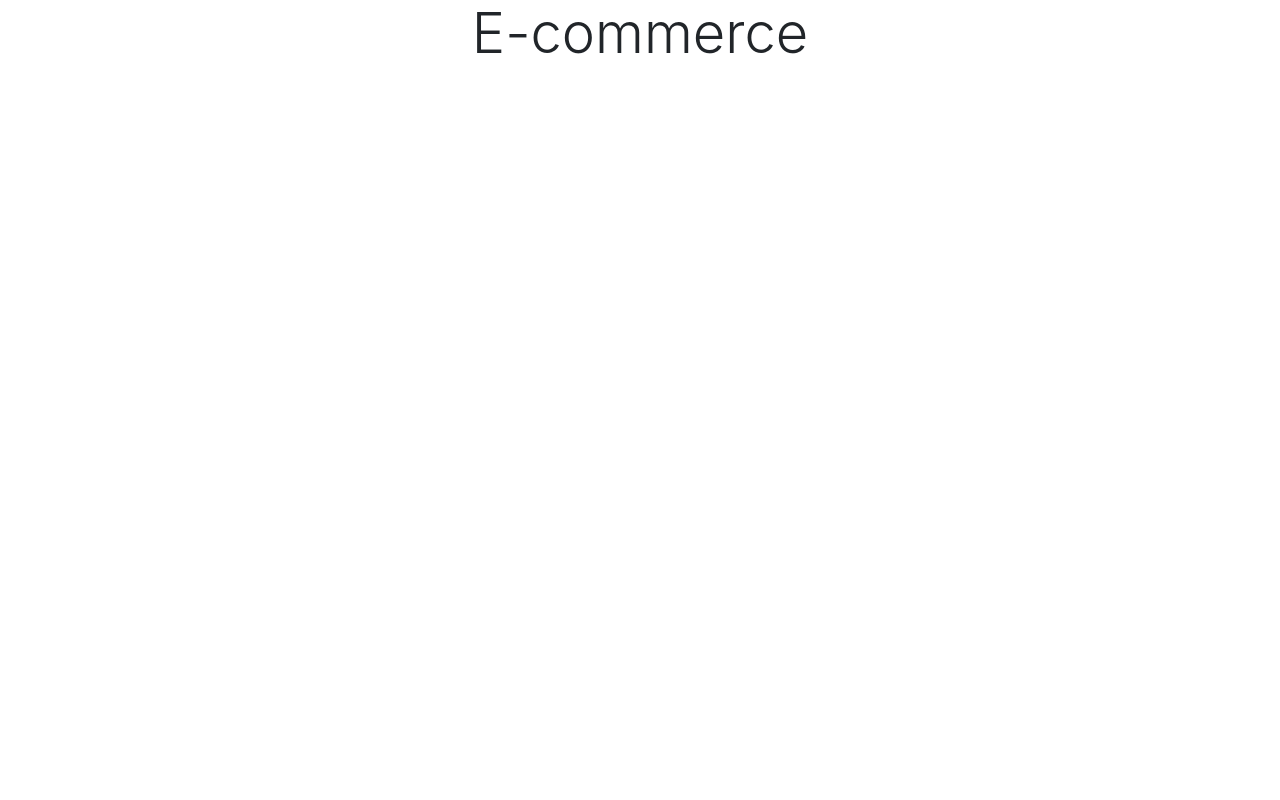
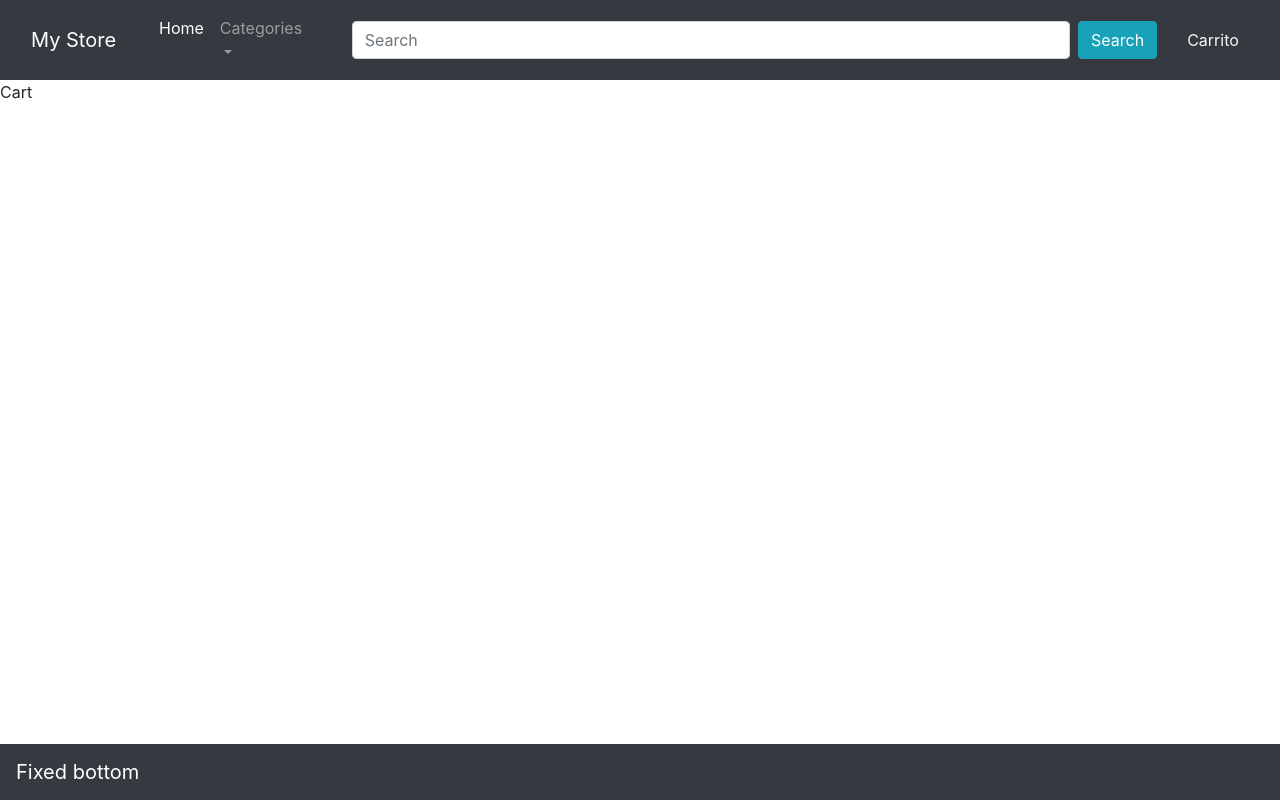
Before and after one commit to vmagana3/ecommerceredux, a React (Create React App) app: page /cart in a window 1280 px wide. Built offline with nearby package versions, Linux system fonts and the light colour scheme.

Commit message:
Initial router implemented and Top menu on UI

```diff
--- a/package.json
+++ b/package.json
@@ -8,6 +8,7 @@
     "@testing-library/user-event": "^13.5.0",
     "react": "^18.2.0",
     "react-dom": "^18.2.0",
+    "react-icons": "^4.4.0",
     "react-redux": "^8.0.2",
     "react-router-dom": "^6.3.0",
     "react-scripts": "5.0.1",
--- a/public/index.html
+++ b/public/index.html
@@ -19,4 +19,7 @@
     <noscript>You need to enable JavaScript to run this app.</noscript>
     <div id="root"></div>
   </body>
+  <script src="https://code.jquery.com/jquery-3.2.1.slim.min.js" integrity="sha384-KJ3o2DKtIkvYIK3UENzmM7KCkRr/rE9/Qpg6aAZGJwFDMVNA/GpGFF93hXpG5KkN" crossorigin="anonymous"></script>
+  <script src="https://cdn.jsdelivr.net/npm/popper.js@1.12.9/dist/umd/popper.min.js" integrity="sha384-ApNbgh9B+Y1QKtv3Rn7W3mgPxhU9K/ScQsAP7hUibX39j7fakFPskvXusvfa0b4Q" crossorigin="anonymous"></script>
+  <script src="https://cdn.jsdelivr.net/npm/bootstrap@4.0.0/dist/js/bootstrap.min.js" integrity="sha384-JZR6Spejh4U02d8jOt6vLEHfe/JQGiRRSQQxSfFWpi1MquVdAyjUar5+76PVCmYl" crossorigin="anonymous"></script>
 </html>
--- a/src/App.js
+++ b/src/App.js
@@ -1,8 +1,9 @@
+//Components
+import Main from "./Route/Main";
+
 function App() {
   return (
-    <div className="App">
-      <p className="display-4 text-center">E-commerce</p>
-    </div>
+    <Main/>
   );
 }
 
--- /dev/null
+++ b/src/Components/Cart.jsx
@@ -0,0 +1,5 @@
+export default function Cart(){
+    return(
+        <div>Cart</div>
+    );
+};
--- /dev/null
+++ b/src/Components/Footer.jsx
@@ -0,0 +1,7 @@
+export default function Footer(){
+    return(
+        <nav className="navbar fixed-bottom navbar-dark bg-dark">
+            <a className="navbar-brand" href="#">Fixed bottom</a>
+        </nav>
+    );
+};
--- /dev/null
+++ b/src/Components/Menu.jsx
@@ -0,0 +1,43 @@
+import {Link} from 'react-router-dom'
+export default function Menu(){
+    return(
+        <>
+            <nav className="navbar navbar-expand-lg navbar-dark bg-dark row m-0">
+
+                <button className="navbar-toggler" type="button" data-toggle="collapse" data-target="#navbarSupportedContent" aria-controls="navbarSupportedContent" aria-expanded="false" aria-label="Toggle navigation">
+                    <span className="navbar-toggler-icon"></span>
+                </button>
+
+                <a className="navbar-brand col-lg-1 text-center" href="/cart">My Store</a>
+
+                <div className="collapse navbar-collapse col-lg-11" id="navbarSupportedContent">
+
+                    <ul className="navbar-nav mr-auto col-lg-2">
+                        <li className="nav-item active">
+                            <a className="nav-link" href="/">Home <span className="sr-only">(current)</span></a>
+                        </li>
+                        <li className="nav-item dropdown">
+                            <a className="nav-link dropdown-toggle" href="/" id="navbarDropdown" role="button" data-toggle="dropdown" aria-haspopup="true" aria-expanded="false">
+                                Categories
+                            </a>
+                            <div className="dropdown-menu" aria-labelledby="navbarDropdown">
+                                <a className="dropdown-item" href="/">Categorie 1</a>
+                                <a className="dropdown-item" href="/">Categorie 2</a>
+                                <a className="dropdown-item" href="#">Categorie 3</a>
+                            </div>
+                        </li>
+                    </ul>
+
+                    <div className='col-lg-9 d-flex'>
+                        <input className="form-control mr-sm-2" type="search" placeholder="Search" aria-label="Search"/>
+                        <button className="btn btn-info my-2 my-sm-0" type="submit">Search</button>
+                    </div>
+
+                    <div className='col-lg-1 text-light'>
+                        Carrito
+                    </div>
+                </div>
+            </nav>
+        </>
+    );
+};
--- /dev/null
+++ b/src/Route/Main.jsx
@@ -0,0 +1,23 @@
+//React router
+import {BrowserRouter, Routes, Route} from 'react-router-dom';
+
+//Components
+import Menu from "../Components/Menu";
+import Footer from "../Components/Footer";
+import Home from '../Views/Home';
+import Cart from '../Components/Cart';
+
+export default function Main(){
+    return(
+        <>
+            <Menu/>
+            <BrowserRouter>
+                <Routes>
+                    <Route path='/' element={<Home/>}></Route>
+                    <Route path='/cart' element={<Cart/>}></Route>
+                </Routes>
+            </BrowserRouter>
+            <Footer/>
+        </>
+    );
+};
--- /dev/null
+++ b/src/Views/Home.jsx
@@ -0,0 +1,5 @@
+export default function Home(){
+    return(
+        <p>Home</p>
+    );
+};
--- /dev/null
+++ b/src/Views/NotFound.jsx
@@ -0,0 +1,5 @@
+export default function NotFound(){
+    return(
+        <p>404 Not Found</p>
+    );
+};
```
Also changed, not shown: 1 other file (tests, documents, lock files or other folders).
